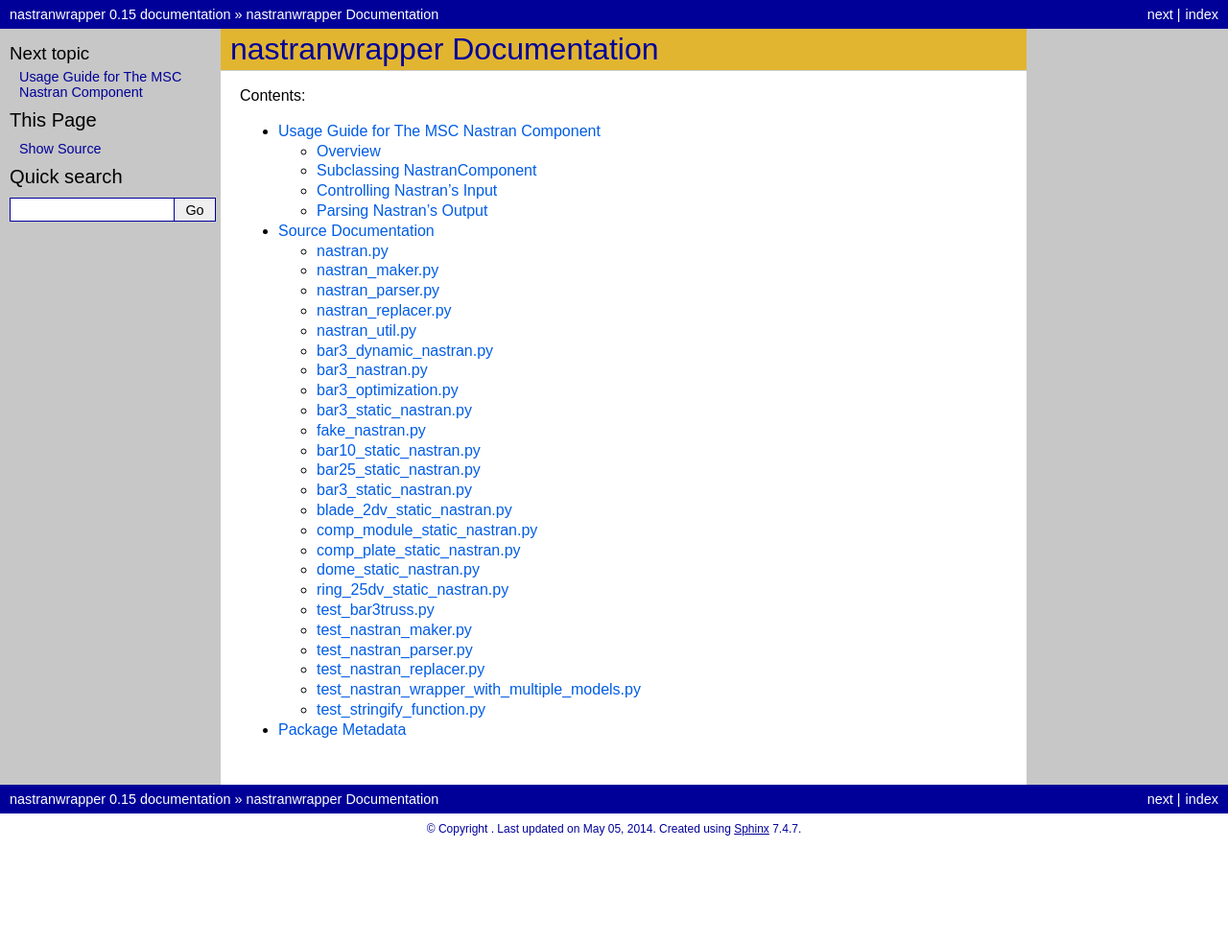
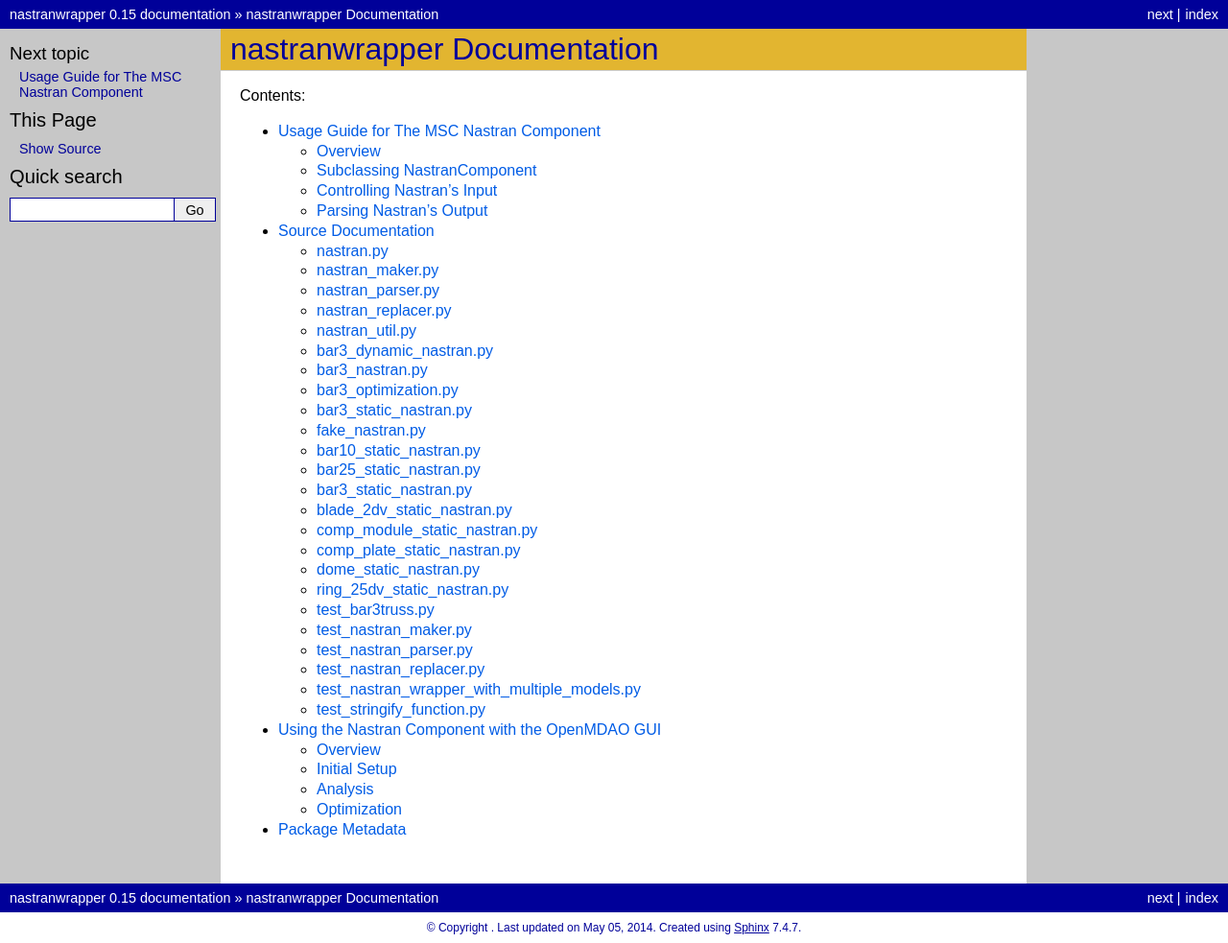
Before and after one commit to OpenMDAO-Plugins/nastranwrapper, a Sphinx documentation site: the page built from docs/index.rst, in a window 1280 px wide. Shown: the whole page at 96% size. Built offline with Sphinx 7.4.7, drawn with Linux system fonts in a browser that asks for light colours; before the commit the page ends 900 px from its top, so only the background shows below that; some of the changed lines change nothing that is shown.

Commit message:
added GUI tutorial

```diff
--- a/docs/conf.py
+++ b/docs/conf.py
@@ -17,7 +17,7 @@
         distdir = os.path.dirname(os.path.dirname(__file__))
         sys.path = [distdir] + [os.path.join(distdir, p) for p in toadd] + sys.path
 
-_sys_path_add(['src', 'src/nastranwrapper', 'src/nastranwrapper/test', 'src/nastranwrapper/test/bar3truss', 'src/nastranwrapper/test/bdf_files', 'src/nastranwrapper/test/nastran_models', 'src/nastranwrapper/test/practice_grids'])
+_sys_path_add(['src', 'src/nastranwrapper', 'src/nastranwrapper/test', 'src/nastranwrapper/test/bar3truss', 'src/nastranwrapper/test/practice_grids', 'src/nastranwrapper/test/bdf_files', 'src/nastranwrapper/test/nastran_models'])
 
 # General configuration
 # ---------------------
--- /dev/null
+++ b/docs/gui_tutorial.rst
@@ -0,0 +1,341 @@
+=================================================
+Using the Nastran Component with the OpenMDAO GUI
+=================================================
+
+
+.. _nastranwrapper_gui_label:
+
+Overview
+~~~~~~~~
+
+Here is a tutorial for using the Nastran plugin while using the OpenMDAO GUI.
+
+
+Initial Setup
+~~~~~~~~~~~~~
+
+Install the Nastran wrapper
+
+::
+
+  plugin install --github nastranwrapper
+
+Open the OpenMDAO GUI
+
+::
+
+  openmdao gui
+
+Create a new project by clicking the New Project button and then filling out the form that pops up.
+
+Analysis
+~~~~~~~~
+
+From the Library tab on the right, drag and drop an Assembly onto the Dataflow workspace in the center of the GUI. You will be prompted for a name. Name it ``top``.
+
+We need to add two files to the project: the definition of the Nastran component that tells OpenMDAO where input and output values are in the BDF file and also the BDF file itself.
+
+Click on the Files tab in the left section of the GUI. Select New File from the File menu under that tab. You will be asked for the file name. It could be anything with a Python extension of .py but for this tutorial name it ``bar3_static.py``. Now we need to add code to that file. Double click it in the Files tab. A code editor window comes up. Add the following code to it.
+
+::
+
+  import operator
+
+  import math
+  from numpy import zeros
+
+  # pylint: disable-msg=E0611,F0401
+  from openmdao.main.api import Component
+  from openmdao.lib.datatypes.api import Float
+
+  from nastranwrapper.nastran import NastranComponent
+
+  class Bar3Static(NastranComponent):
+     """ Model of a three bar truss - Nastran Implementation."""
+
+     # set up interface to the framework
+     # pylint: disable-msg=E1101
+
+     bar1_area  = Float(1., nastran_card="PROD",
+                        nastran_id="11", nastran_fieldnum=3,
+                        low=0.0009, high=10000.,
+                        iotype='in', units='inch*inch',
+                        desc='Cross-sectional area for bar 1')
+
+     bar2_area  = Float(1., nastran_card="PROD",
+                        nastran_id="12", nastran_fieldnum=3,
+                        low=0.0009, high=10000.,
+                        iotype='in', units='inch*inch',
+                        desc='Cross-sectional area for bar 2')
+
+     bar3_area  = Float(1., nastran_card='PROD',
+                        nastran_id="13", nastran_fieldnum=3,
+                        low=0.0009, high=10000.,
+                         iotype='in', units='inch*inch',
+                         desc='Cross-sectional area for bar 3')
+
+     load_x_dir = Float(50000.0, nastran_card="FORCE",
+                        nastran_id="8", nastran_fieldnum=5,
+                        iotype='in', units='lb*inch',
+                               desc='Load in X direction')
+
+     load_y_dir = Float(100000.0, nastran_card="FORCE",
+                        nastran_id="8", nastran_fieldnum=6,
+                        iotype='in', units='lb*inch',
+                         desc='Load in Y direction')
+
+     loadmag = Float(1.0, nastran_card="FORCE",
+                     nastran_id="8", nastran_fieldnum=4,
+                     iotype="in", units="lb",
+                     desc="magnitude of the force")
+
+     Youngs_Modulus = Float(30000000.0,
+                            nastran_card="MAT1",
+                            nastran_id="5",
+                            nastran_fieldnum=2,
+                            iotype='in',
+                            units='lb/(inch*inch)',
+                            desc='Youngs Modulus')
+
+     weight_density = Float(0.284,
+                            nastran_card="MAT1",
+                            nastran_id="5",
+                            nastran_fieldnum=5,
+                            iotype='in', units='lb/(inch**3)',
+                            desc='weight density of all bars')
+
+     bar1_stress = Float(0., #nastran_func=stress1,
+                         iotype='out',
+                         units='lb/(inch*inch)',
+                         desc='Stress in bar 1')
+     bar2_stress = Float(0., #nastran_func=stress2,
+                         iotype='out',
+                         units='lb/(inch*inch)',
+                         desc='Stress in bar 2')
+     bar3_stress = Float(0., #nastran_func=stress3,
+                         iotype='out',
+                         units='lb/(inch*inch)',
+                         desc='Stress in bar 3')
+
+     displacement_x_dir = Float(0., iotype='out',
+                                units='inch',
+                                desc='Displacement in x-direction',
+                                #nastran_func=xdisp)
+                                nastran_header="displacement vector",
+                                nastran_subcase=1,
+                                nastran_constraints={"POINT ID." : "1"},
+                                nastran_columns=["T1"])
+
+     displacement_y_dir = Float(0., iotype='out',
+                                units='inch',
+                                desc='Displacement in y-direction',
+                                #nastran_func=ydisp)
+                                nastran_header="displacement vector",
+                                nastran_subcase=1,
+                                nastran_constraints={"POINT ID." : "1"},
+                                nastran_columns=["T2"])
+
+     #frequency = Float(0.1, iotype='out', units='Hz',
+     #                    desc='Frequency in Hertz')
+
+     def mass(filep):
+         filep.reset_anchor()
+         filep.mark_anchor("MASS AXIS SYSTEM (S)")
+         return filep.transfer_var(1, 2)
+
+     weight = Float(0., nastran_func=mass, iotype='out', units='lb',
+                         desc='Weight of the structure')
+
+     def execute(self):
+         """ Simulates the analysis of a three bar truss structure.
+             Force, Stress, Displacement,Frequency and Weight are returned at
+             the Bar3Truss output.
+         """
+
+         # process all the input variables and convert them
+         # to something nastran will enjoy
+
+         # run, nastran, run
+         super(Bar3Static, self).execute()
+
+         # By now, all the variables with a nastran instruction
+         # on how to parse them will be all set.
+         # If you need to generate more output variables (like
+         # the sum of two previously generated variables), now
+         # is the time!
+
+         stresses = []
+         header = "S T R E S S E S   I N   R O D   E L E M E N T S      ( C R O D )"
+         for i in range(1,4):
+             constraints = {"ELEMENT ID." : str(i)}
+
+             columns = ["AXIAL STRESS", "TORSIONAL STRESS"]
+             [[axial, torsion]] = self.parser.get(header, None, \
+                                              constraints, columns)
+             axial, torsion = map(float, [axial, torsion])
+             stresses.append((axial, torsion))
+
+         [self.bar1_stress, self.bar2_stress, self.bar3_stress] = \
+                           map(calculate_stress, stresses)
+
+  #end Bar3Truss
+
+  def calculate_stress((ax, tors)):
+     sigma = 2 * ax * ax
+     tau = 3 * tors * tors
+     val = math.sqrt(.5 * (sigma + tau))
+     return val
+
+Click Save to save that file.
+
+Do a similar thing for adding the BDF file. Use the name ``vared_bar3.bdf``. Here are the contents of the BDF file.
+
+::
+
+  $ NASTRAN input file created by the MSC MSC.Nastran input file
+  $ translator ( MSC.Patran 13.1.116 ) on November  30, 2009 at 13:30:13.
+  $ Direct Text Input for Nastran System Cell Section
+  $ Linear Static Analysis, Database
+  SOL 101
+  CEND
+  ECHO = NONE
+  SUBCASE 1
+  $ Subcase name : Untitled.SC4
+    SUBTITLE=Untitled.SC4
+    SPC = 2
+    LOAD = 13
+    DISPLACEMENT(SORT1,REAL)=ALL
+    SPCFORCES(SORT1,REAL)=ALL
+    OLOAD(SORT1,REAL)=ALL
+    FORCE(SORT1,REAL,BILIN)=ALL
+    STRESS(SORT1,REAL,VONMISES,BILIN)=ALL
+  BEGIN BULK
+  PARAM    POST    0
+  PARAM    K6ROT  40.
+  $PARAM    WTMASS .00259
+  PARAM    GRDPNT  0
+  PARAM   PRTMAXIM YES
+  $2345678123456781234567812345678123456781234567812345678
+  $ Elements and Element Properties for region : prod.11
+  PROD     11      5      !bar1_a
+  $ Pset: "prod.11" will be imported as: "prod.11"
+  CROD     1       11      1       2
+  $ Elements and Element Properties for region : prod.12
+  PROD     12      5      !bar2_a
+  $ Pset: "prod.12" will be imported as: "prod.12"
+  CROD     2       12      1       3
+  $ Elements and Element Properties for region : prod.13
+  PROD     13      5      !bar3_a
+  $ Pset: "prod.13" will be imported as: "prod.13"
+  CROD     3       13      1       4
+  $ Referenced Material Records
+  $ Material Record : mat1.5
+  $ Description of Material :
+  $23456781234567812345678123456781234567812345678123456781234567812345678123456
+  MAT1     5      !youngs         .3      !rho                            +RC1
+  +RC1    20000.  20000.  20000.
+  $ Nodes of the Entire Model
+  GRID     1               0.      0.      0.
+  GRID     2              -100.   100.     0.
+  GRID     3               0.     100.     0.
+  GRID     4              100.    100.     0.
+  $ Loads for Load Case : Untitled.SC4
+  SPCADD   2       11
+  LOAD     13     1.      1.       8
+  $ Displacement Constraints of Load Set : spc.11.SC4
+  SPC1     11      3456    1
+  SPC1     11      123456  2
+  SPC1     11      123456  3
+  SPC1     11      123456  4
+  $ Nodal Forces of Load Set : force.8
+  $2345678123456781234567812345678123456781234567812345678
+  FORCE    8       1       0      !loadmag !loadx !loady   0.
+  $ Referenced Coordinate Frames
+  ENDDATA 13664a4e
+
+As a result of adding the ``bar3_static.py`` file to the project, a ``bar3_static.Bar3Static`` component was added to the Library on the right. From the Library tab on the right, drag and drop the ``bar3_static.Bar3Static`` component into the ``top`` Assembly box in the Dataflow tab of the main center screen. It will ask you to name the instance. Named it ``bar3_static``. You should now have two items in the ``top`` Assembly: the ``bar3_static`` element you just put there and the existing driver, ``Run_Once``.
+
+Edit that new ``bar3_static`` instance by double clicking on it. In the instance edit window that comes up, click on the Inputs tab, if needed, to display a table of inputs and various attributes of the inputs. In the Value field for the ``nastran_command`` input, type the path to your Nastran executable. Use forward slashes regardless of operating systems when separating in the path. The path needs to be quoted. Due to a bug in OpenMDAO, you might have to try either single or double quotes. You can tell if it worked if the resulting string in that text cell has NO quotes.
+
+In the Value field for the nastran_command_args, put ``[ 'append=yes' ]``. Do not put quotes of any kind around that entry.
+
+In the Value field for the ``nastran_filename``, type the path to the BDF file, which in this example is ``vared_bar3.bdf``. Again use forward slashes and try single or double quotes.
+
+While you are in this window, you can also change the inputs that you want to change, like any of the bar areas. Close the instance edit window.
+
+Here is an example screenshot which shows the fields filled out for the inputs.
+
+
+.. figure:: nastran_wrapper_inputs_1.jpg
+   :align: center
+   :alt: Nastran Component Inputs
+
+
+   Inputs for the Nastran Component
+
+Now we need to add the ``bar3_static`` element to the workflow. Click on the Dataflow tab in the center section. Click on the Objects tab on the left section of the GUI. Drag and drop the ``bar3_static`` instance from the Dataflow onto the ``top.driver`` item in the Objects tab. As a result, you should see a small box with a plus sign in it next to ``top.driver`` in the Objects tab. Click on that box to expand the items below ``top.driver``. The ``bar3_static`` instance should now be under the ``top.driver`` instance.
+
+Save the project by selecting Commit from the Project menu in the upper left. You will be asked for a commit comment. Enter something like "Static nastran tutorial - initial version".
+
+We can now run the static model to just see if the Nastran component works. Go back to the Dataflow section. Right click on the ``top`` Assembly box and select Run from the menu. After a few seconds, all the elements should turn green indicating the outputs are valid. You can also look in the console area at the bottom of the GUI for any error messages. Double click on the ``bar3_static`` element. Click on the Outputs tab to see the outputs.
+
+
+.. figure:: nastran_wrapper_analysis_output.jpg
+   :align: center
+   :alt: Nastran Component Analysis Outputs
+
+
+   Outputs for the Nastran Component After an Analysis Run
+
+Optimization
+~~~~~~~~~~~~
+
+We need to add an optimizer to the Dataflow. Click on the Library tab. In the search box, type "optim" followed by Return to search for all the optimizers available. Drag and drop ``CONMINdriver`` ( you can experiment with others later ) over the existing driver element in the Dataflow. A window will pop up asking you if you want to replace the driver. Click Ok.
+
+Now we need to setup the driver which in this case is an optimizer. Double click on the driver element in the Dataflow window. In the window that comes up, click on the Parameters tab. Click the Add Parameter button in the lower left of the window. In the New Parameter window that comes up, set Target to be ``bar3_static.bar1_area``. Set Low to be 0.001 and High to be 10000.0. Click Ok. Repeat this for ``bar2_area`` and ``bar3_area``. The data flow window should have been updated to show an implicit connection between driver and ``bar3_static`` by drawing a blue line between the two.
+
+Next we need to set the objective for the optimizer. Click on the Objectives tab. Click on Add Objective. In the window that comes up, set Expression to be ``bar3_static.weight``. Click Ok.
+
+For this tutorial, there are 5 constraints. To set these, click on the Contraints tab, then click the Add Constraint button in the lower left. In the window that comes up, enter the Expression:
+
+::
+
+  bar3_static.bar1_stress < 20000
+
+Click Ok.
+
+Repeat for ``bar2_stress`` and ``bar3_stress``.
+
+Also add these two constraints
+
+::
+
+  bar3_static.displacement_x_dir < 0.20
+
+  bar3_static.displacement_y_dir < 0.05
+
+The ``CONMINdriver`` has some parameters of its own that need to be set. Click on the Inputs tab. Leave the defaults for most but for this tutorial, set these. Of course you can play with these values later.
+
+::
+
+  iprint = 0
+
+  itmax = 30
+
+  fdch = .00001
+
+  fdchm = .00001
+
+  ct = 0.00001
+
+At this point, commit the project to save a version of it.
+
+We are now ready to run the optimization. Right click on the ``top`` element in the Dataflow and select Run from the menu. The run should take a few minutes and will involve several runs of Nastran. Eventually, all the elements will be green again. Double click on the ``bar3_static`` element in the Dataflow. You can look at the resulting inputs and outputs. The Inputs tab shows the optimum design variables. The Outputs also include a value for the execution counts, ``exec_count``, for the Nastran Component.
+
+
+.. figure:: nastran_wrapper_optimization_results.jpg
+   :align: center
+   :alt: Nastran Component Optimization Outputs
+
+
+   Outputs for the Nastran Component After an Optimization Run
--- a/docs/index.rst
+++ b/docs/index.rst
@@ -9,4 +9,5 @@
 
    usage.rst
    srcdocs
+   gui_tutorial
    pkgdocs
```
Also changed, not shown: docs/nastran_wrapper_analysis_output.jpg (added), docs/nastran_wrapper_inputs_1.jpg (added), docs/nastran_wrapper_optimization_results.jpg (added).
